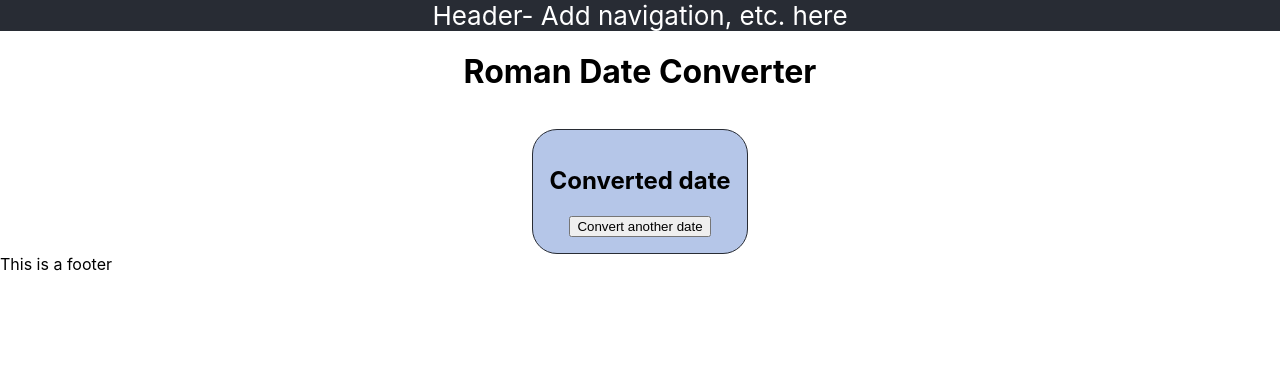
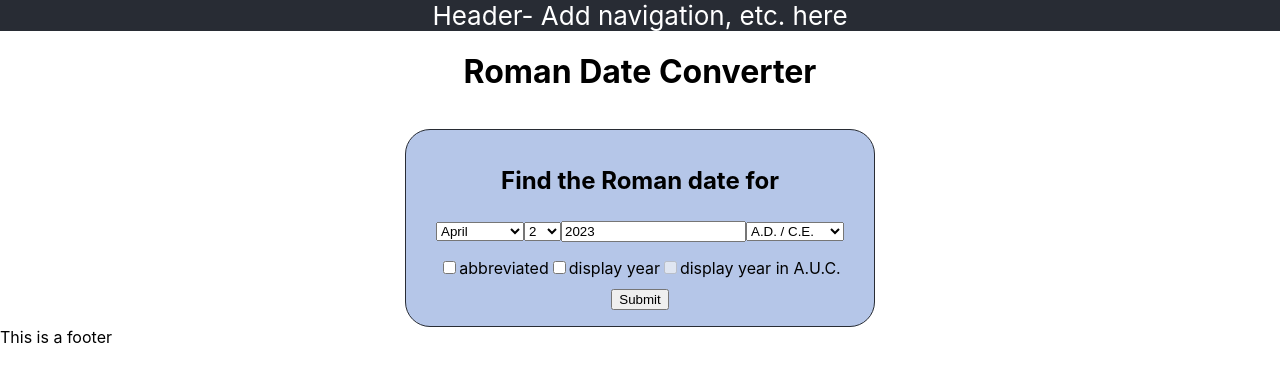
Before and after one commit to celiackelly/roman-date-converter, a React (Create React App) app: page / in a window 1280 px wide. Shown: the top 382 px of the page. Built offline with nearby package versions, Linux system fonts and the light colour scheme.

Commit message:
Lift state up to DateConverter; set disabled AUC input

```diff
--- a/src/components/DateConverter.js
+++ b/src/components/DateConverter.js
@@ -5,29 +5,55 @@ import OptionsFieldset from './OptionsFieldset';
 import Button from './Button';
 
 export default function DateConverter() {
+    const today = new Date()
+    const [year, setYear] = useState(today.getFullYear())
+    const [isCommonEra, setIsCommonEra] = useState(true)
+    const [isDateSubmitted, setIsDateSubmitted] = useState(false)
 
-    const [isDateSubmitted, setIsDateSubmitted] = useState(true)
 
-    function convertDate(e) {
-        //replace with actual logic
-        e.preventDefault()
-        setIsDateSubmitted(true)
+    function convertDate() {
+        //add actual logic
+
+   }
+
+   function handleSubmit(e) {
+
+        // Prevent the browser from reloading the page
+        e.preventDefault();
+
+        // Read the form data
+        const form = e.target;
+        const formData = new FormData(form);
+        const formJson = Object.fromEntries(formData.entries());
+        console.log(formJson);
+
+       setIsDateSubmitted(true)
    }
 
     if (!isDateSubmitted) {
         return (
           <CardSection title="Find the Roman date for">
-            <form>
-                <DateFieldset />
-                <OptionsFieldset isAUCDisabled={false} />   {/* replace hard-coded with state and logic */}
-                <Button type="submit" buttonText="Submit" onClick={convertDate}></Button>
+            <form method="post" onSubmit={handleSubmit}>
+                <DateFieldset
+                    today={today}
+                    year={year}
+                    handleYearChange={(e) => setYear(Number(e.target.value))}
+                    isCommonEra={isCommonEra}
+                    handleEraChange={(e) => setIsCommonEra(e.target.value === 'A.D. / C.E.')}/>
+                <OptionsFieldset isBeforeRomeFounded={year <= 753 && !isCommonEra} />
+                <Button
+                    type="submit"
+                    buttonText="Submit"></Button>
                 </form>
           </CardSection>
         );
       } else {
           return (
             <CardSection title="Converted date">
-                <Button type="button" buttonText="Convert another date" onClick={() => setIsDateSubmitted(false)}/>
+                <Button
+                    type="button"
+                    buttonText="Convert another date"
+                    onClick={() => setIsDateSubmitted(false)}/>
             </CardSection>
           );
       }
--- a/src/components/DateFieldset.js
+++ b/src/components/DateFieldset.js
@@ -1,11 +1,8 @@
 import { React, useState } from 'react'
 
-export default function DateFieldset() {
-  const today = new Date()
+export default function DateFieldset( {today, year, handleYearChange, isCommonEra, handleEraChange} ) {
   const [month, setMonth] = useState(today.getMonth() + 1)
   const [day, setDay] = useState(today.getDate())
-  const [year, setYear] = useState(today.getFullYear())
-  const [isCommonEra, setIsCommonEra] = useState(true)
 
   function calcDaysInMonth() {
     let daysCount = 31
@@ -54,13 +51,13 @@ export default function DateFieldset() {
         <label><span className="sr-only">Year</span>
             <input name="year"
                 type="number" min="1" value={year}
-                onChange={(e) => setYear(Number(e.target.value))}>
+                onChange={handleYearChange}>
             </input>
         </label>
         <label><span className="sr-only">Era</span>
             <select name="era"
                     value={isCommonEra ? "A.D. / C.E." : "B.C. / B.C.E."}
-                    onChange={(e) => setIsCommonEra(e.target.value === 'A.D. / C.E.')}>
+                    onChange={handleEraChange}>
                 <option value="A.D. / C.E.">A.D. / C.E.</option>
                 <option value="B.C. / B.C.E.">B.C. / B.C.E.</option>
             </select>
--- a/src/components/OptionsFieldset.js
+++ b/src/components/OptionsFieldset.js
@@ -1,6 +1,8 @@
-import React from 'react'
+import { React, useState}  from 'react'
 
-export default function OptionsFieldset({ isAUCDisabled }) {
+export default function OptionsFieldset({ isBeforeRomeFounded }) {
+  const [displayYear, setDisplayYear] = useState(false)
+
   return (
     <fieldset>
         {/* add a legend */}
@@ -9,11 +11,15 @@ export default function OptionsFieldset({ isAUCDisabled }) {
             abbreviated
         </label>
         <label>
-            <input type="checkbox" name="display-year"></input>
+            <input type="checkbox" name="display-year"
+                onChange={() => setDisplayYear(!displayYear)}
+                checked={displayYear}></input>
             display year
         </label>
         <label>
-            <input type="checkbox" name="display-AUC-year" disabled={isAUCDisabled}></input>
+            <input type="checkbox" name="display-AUC-year"
+                disabled={isBeforeRomeFounded || !displayYear}>
+            </input>
             display year in A.U.C.
         </label>
     </fieldset>
```
